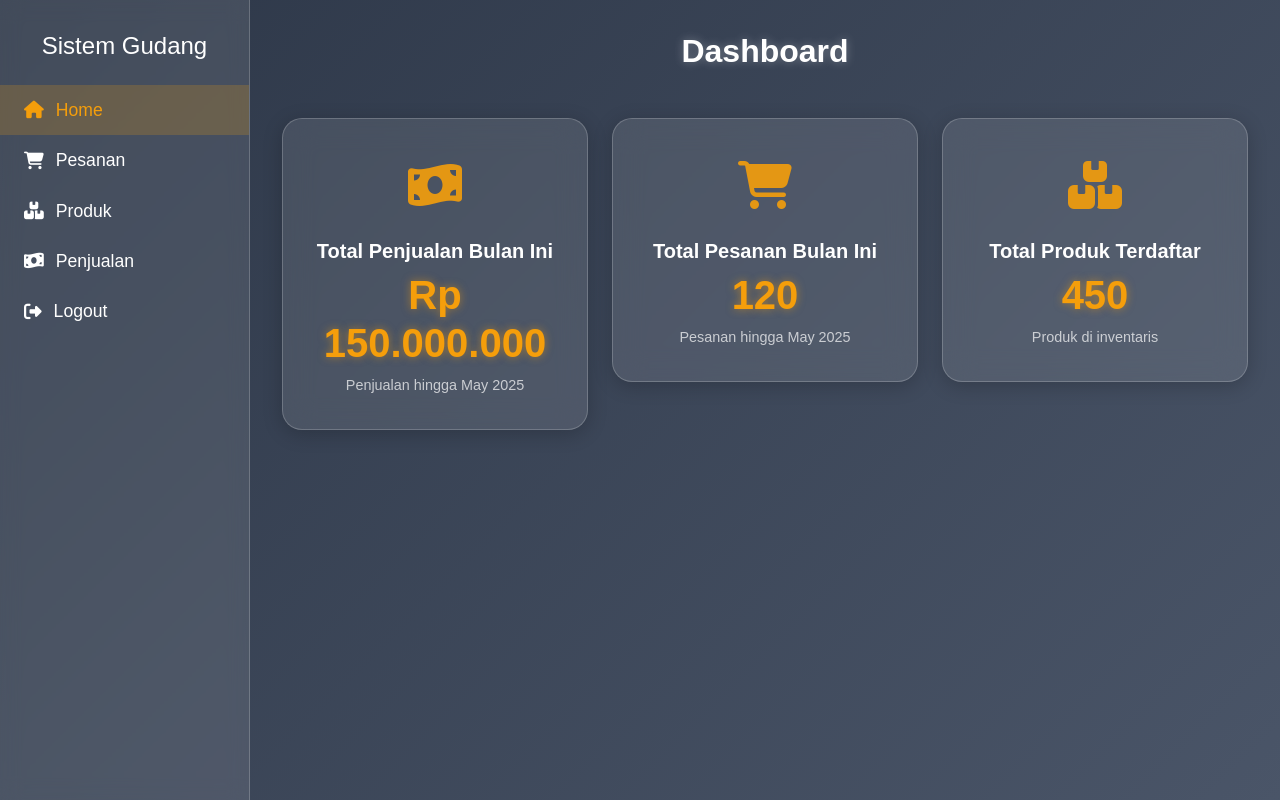
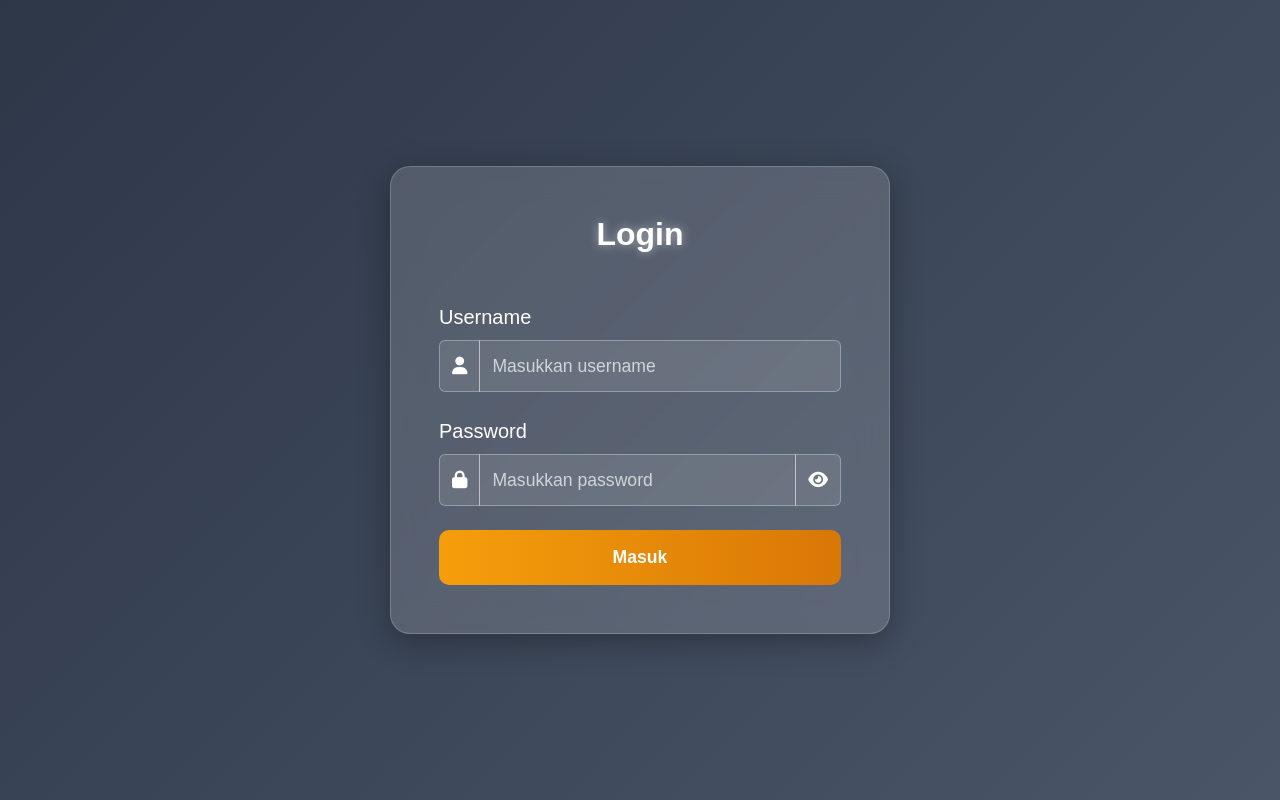
Before and after one commit to jovinjuan/sysdev, a PHP site: page / in a window 1280 px wide. Run offline with PHP 8.4, Linux system fonts and the light colour scheme.

Commit message:
UPDATE LOGIN CONNECT DB

```diff
--- a/index.php
+++ b/index.php
@@ -1,175 +1,120 @@
-<?php
-// Simulasi data untuk dashboard (ganti dengan data dari database sesuai kebutuhan)
-$totalPenjualan = 150000000; // Contoh: Rp 150.000.000
-$totalPesanan = 120; // Contoh: 120 pesanan
-$totalProduk = 450; // Contoh: 450 produk
-?>
-
 <!DOCTYPE html>
 <html lang="id">
 <head>
     <meta charset="UTF-8">
     <meta name="viewport" content="width=device-width, initial-scale=1.0">
-    <title>Dashboard Sistem Gudang</title>
+    <title>Login</title>
     <link href="https://cdn.jsdelivr.net/npm/bootstrap@5.3.3/dist/css/bootstrap.min.css" rel="stylesheet" integrity="sha384-QWTKZyjpPEjISv5WaRU9OFeRpok6YctnYmDr5pNlyT2bRjXh0JMhjY6hW+ALEwIH" crossorigin="anonymous">
     <link rel="stylesheet" href="https://cdnjs.cloudflare.com/ajax/libs/font-awesome/6.5.1/css/all.min.css" integrity="sha512-DTOQO9RWCH3ppGqcWaEA1BIZOC6xxalwEsw9c2QQeAIftl+Vegovlnee1c9QX4TctnWMn13TZye+giMm8e2LwA==" crossorigin="anonymous" referrerpolicy="no-referrer" />
     <style>
         body {
             background: linear-gradient(135deg, #2d3748, #4a5568);
-            min-height: 100vh;
-            font-family: 'Poppins', sans-serif;
-            overflow-x: hidden;
-        }
-        .sidebar {
-            background: rgba(255, 255, 255, 0.1);
-            backdrop-filter: blur(10px);
-            border-right: 1px solid rgba(255, 255, 255, 0.2);
             height: 100vh;
-            width: 250px;
-            position: fixed;
-            top: 0;
-            left: 0;
-            padding-top: 2rem;
-            transition: width 0.3s ease;
-        }
-        .sidebar .nav-link {
-            color: #ffffff;
-            padding: 0.75rem 1.5rem;
-            font-size: 1.1rem;
             display: flex;
             align-items: center;
-            transition: background 0.3s ease, color 0.3s ease;
+            justify-content: center;
+            font-family: 'Poppins', sans-serif;
+            overflow: hidden;
         }
-        .sidebar .nav-link i {
-            margin-right: 0.75rem;
-        }
-        .sidebar .nav-link:hover, .sidebar .nav-link.active {
-            background: rgba(245, 158, 11, 0.2);
-            color: #f59e0b;
-        }
-        .content {
-            margin-left: 250px;
-            padding: 2rem;
-        }
-        .dashboard-container {
-            max-width: 1200px;
-            margin: 0 auto;
-        }
-        .card {
-            background: rgba(255, 255, 255, 0.1);
+        .login-card {
+            background: rgba(255, 255, 255, 0.15);
             backdrop-filter: blur(15px);
             border: 1px solid rgba(255, 255, 255, 0.2);
             border-radius: 20px;
-            box-shadow: 0 4px 20px rgba(0, 0, 0, 0.2);
+            box-shadow: 0 8px 32px rgba(0, 0, 0, 0.3);
+            max-width: 500px;
+            width: 100%;
+            padding: 3rem;
+            animation: fadeIn 1s ease-in-out;
+        }
+        .form-control {
+            background: rgba(255, 255, 255, 0.1);
+            border: 1px solid rgba(255, 255, 255, 0.3);
+            color: white;
+            transition: all 0.3s ease;
+            font-size: 1.1rem;
+            padding: 12px;
+        }
+        .form-control:focus {
+            background: rgba(255, 255, 255, 0.2);
+            border-color: #f59e0b;
+            box-shadow: 0 0 0 0.2rem rgba(245, 158, 11, 0.3);
+            color: white;
+        }
+        .form-control::placeholder {
+            color: rgba(255, 255, 255, 0.7);
+        }
+        .btn-primary {
+            background: linear-gradient(90deg, #f59e0b, #d97706);
+            border: none;
+            border-radius: 10px;
+            padding: 14px;
+            font-weight: 600;
+            font-size: 1.1rem;
             transition: transform 0.3s ease, box-shadow 0.3s ease;
-            padding: 2rem;
         }
-        .card:hover {
-            transform: translateY(-8px);
-            box-shadow: 0 12px 40px rgba(0, 0, 0, 0.3);
+        .btn-primary:hover {
+            transform: translateY(-2px);
+            box-shadow: 0 4px 15px rgba(245, 158, 11, 0.5);
+            background: linear-gradient(90deg, #d97706, #f59e0b);
         }
-        .card-icon {
-            font-size: 3rem;
-            color: #f59e0b;
-            opacity: 0.9;
+        .input-group-text {
+            background: rgba(255, 255, 255, 0.1);
+            border: 1px solid rgba(255, 255, 255, 0.3);
+            color: white;
+            cursor: pointer;
+            font-size: 1.1rem;
+            padding: 12px;
         }
-        .card-title {
-            color: #ffffff;
-            font-weight: 600;
-            font-size: 1.25rem;
+        .text-glow {
+            text-shadow: 0 0 10px rgba(255, 255, 255, 0.5);
         }
-        .card-value {
-            color: #f59e0b;
-            font-size: 2.5rem;
-            font-weight: 700;
-            text-shadow: 0 0 8px rgba(245, 158, 11, 0.5);
-        }
-        .card-text {
-            color: rgba(255, 255, 255, 0.7);
-            font-size: 0.9rem;
-        }
-        .header-title {
-            color: #ffffff;
-            text-shadow: 0 0 10px rgba(255, 255, 255, 0.3);
-        }
-        @media (max-width: 768px) {
-            .sidebar {
-                width: 80px;
-            }
-            .sidebar .nav-link span {
-                display: none;
-            }
-            .content {
-                margin-left: 80px;
-            }
+        @keyframes fadeIn {
+            from { opacity: 0; transform: translateY(20px); }
+            to { opacity: 1; transform: translateY(0); }
         }
     </style>
 </head>
 <body>
-    <!-- Sidebar -->
-    <div class="sidebar d-flex flex-column">
-        <h4 class="text-white text-center mb-4">Sistem Gudang</h4>
-        <ul class="nav flex-column">
-            <li class="nav-item">
-                <a class="nav-link active" href="index.php"><i class="fas fa-home"></i><span>Home</span></a>
-            </li>
-            <li class="nav-item">
-                <a class="nav-link" href="pesanan.php"><i class="fas fa-shopping-cart"></i><span>Pesanan</span></a>
-            </li>
-            <li class="nav-item">
-                <a class="nav-link" href="produk.php"><i class="fas fa-boxes"></i><span>Produk</span></a>
-            </li>
-            <li class="nav-item">
-                <a class="nav-link" href="penjualan.php"><i class="fas fa-money-bill-wave"></i><span>Penjualan</span></a>
-            </li>
-            <li class="nav-item mt-auto">
-                <a class="nav-link" href="logout.php"><i class="fas fa-sign-out-alt"></i><span>Logout</span></a>
-            </li>
-        </ul>
-    </div>
-
-    <!-- Dashboard Content -->
-    <div class="content">
-        <div class="dashboard-container">
-            <h1 class="header-title text-center mb-5 fw-bold fs-2">Dashboard</h1>
-            <div class="row g-4">
-                <!-- Total Penjualan -->
-                <div class="col-md-4">
-                    <div class="card text-center">
-                        <div class="card-icon mb-3">
-                            <i class="fas fa-money-bill-wave"></i>
-                        </div>
-                        <h5 class="card-title">Total Penjualan Bulan Ini</h5>
-                        <h3 class="card-value">Rp <?php echo number_format($totalPenjualan, 0, ',', '.'); ?></h3>
-                        <p class="card-text">Penjualan hingga <?php echo date('F Y'); ?></p>
-                    </div>
-                </div>
-                <!-- Total Pesanan -->
-                <div class="col-md-4">
-                    <div class="card text-center">
-                        <div class="card-icon mb-3">
-                            <i class="fas fa-shopping-cart"></i>
-                        </div>
-                        <h5 class="card-title">Total Pesanan Bulan Ini</h5>
-                        <h3 class="card-value"><?php echo $totalPesanan; ?></h3>
-                        <p class="card-text">Pesanan hingga <?php echo date('F Y'); ?></p>
-                    </div>
-                </div>
-                <!-- Total Produk -->
-                <div class="col-md-4">
-                    <div class="card text-center">
-                        <div class="card-icon mb-3">
-                            <i class="fas fa-boxes"></i>
-                        </div>
-                        <h5 class="card-title">Total Produk Terdaftar</h5>
-                        <h3 class="card-value"><?php echo $totalProduk; ?></h3>
-                        <p class="card-text">Produk di inventaris</p>
-                    </div>
+    <div class="login-card">
+        <div class="text-center mb-5">
+            <h1 class="h2 fw-bold text-white text-glow">Login</h1>
+        </div>
+        <form method = "POST" action = "login_check.php">
+            <div class="mb-4">
+                <label for="username" class="form-label text-white fs-5">Username</label>
+                <div class="input-group">
+                    <span class="input-group-text"><i class="fas fa-user"></i></span>
+                    <input type="text" name = "nama" class="form-control" id="username" placeholder="Masukkan username" required>
                 </div>
             </div>
-        </div>
+            <div class="mb-4">
+                <label for="password" class="form-label text-white fs-5">Password</label>
+                <div class="input-group">
+                    <span class="input-group-text"><i class="fas fa-lock"></i></span>
+                    <input type="password" name = "password" class="form-control" id="password" placeholder="Masukkan password" required>
+                    <span class="input-group-text toggle-password"><i class="fas fa-eye"></i></span>
+                </div>
+            </div>
+            <button type="submit" name= "simpan" class="btn btn-primary w-100">Masuk</button>
+        </form>
     </div>
 
     <script src="https://cdn.jsdelivr.net/npm/bootstrap@5.3.3/dist/js/bootstrap.bundle.min.js" integrity="sha384-YvpcrYf0tY3lHB60NNkmXc5s9fDVZLESaAA55NDzOxhy9GkcIdslK1eN7N6jIeHz" crossorigin="anonymous"></script>
+    <script>
+        document.querySelector('.toggle-password').addEventListener('click', function () {
+            const passwordInput = document.getElementById('password');
+            const icon = this.querySelector('i');
+            if (passwordInput.type === 'password') {
+                passwordInput.type = 'text';
+                icon.classList.remove('fa-eye');
+                icon.classList.add('fa-eye-slash');
+            } else {
+                passwordInput.type = 'password';
+                icon.classList.remove('fa-eye-slash');
+                icon.classList.add('fa-eye');
+            }
+        });
+    </script>
 </body>
 </html>
--- a/logout.php
+++ b/logout.php
@@ -4,4 +4,4 @@ require 'config.php';
 
 session_destroy();
 
-header('location:login.php');
+header('location:index.php');
```
Also changed, not shown: dashboardpelanggan.php (+8 -2 lines), login_check.php (added, +46 -0 lines).
